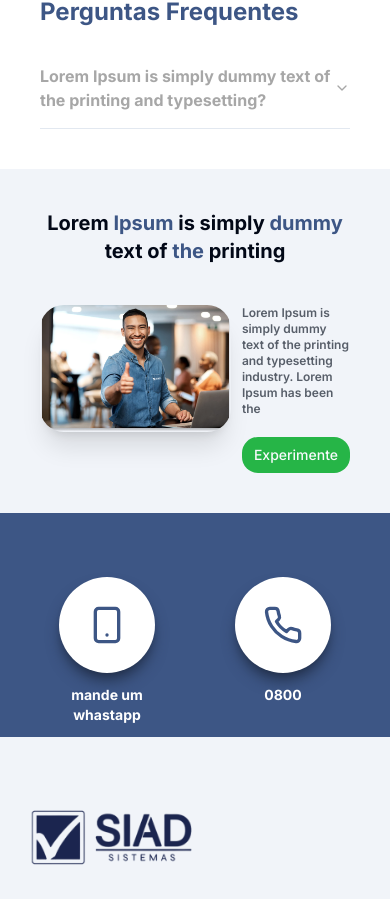
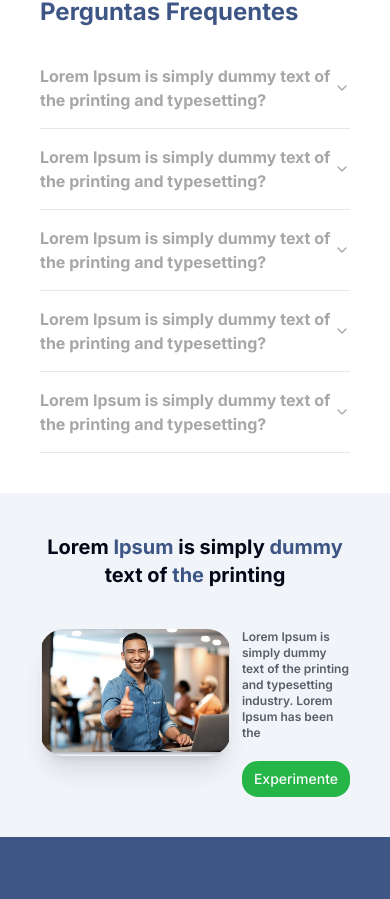
Before and after one commit to EvaldoFerreiraMoreira/site-siad, a Next.js app: page /planos in a window 390 px wide. Shown: the part 1796-2695 px from the top of the page. Built offline with nearby package versions, Linux system fonts and the light colour scheme.

Commit message:
fix: responsive carrosselfotos on home and add more questions on planos

```diff
--- a/src/app/(Home)/components/CarrosselFotos.tsx
+++ b/src/app/(Home)/components/CarrosselFotos.tsx
@@ -52,9 +52,9 @@ const CarrosselFotos = () => {
             </div>
         </div>,
         <div className="item" data-value="2" key={1}>
-            <div className='flex mt-5 justify-center gap-5'>
+            <div className='flex mt-5 justify-center gap-2 pb-5'>
 
-            <Image
+                <Image
                     src={"/carrossel03.png"}
                     alt="Imagem"
                     width={0}
@@ -97,8 +97,8 @@ const CarrosselFotos = () => {
             <div className='flex text-xl items-start text-justify my-1 font-bold mt-6 ml-3 gap-2 text-white'>
                 <h1>Acompanhe nossas</h1> <span className='text-black'> Redes</span>
             </div>
-            <div  className='flex items-start text-justify my-1 font-medium  ml-3 text-white'>
-            <p className='text-xs'>Conecte-se conosco, explore nossas redes e esteja sempre atualizado!</p>
+            <div className='flex items-start text-justify my-1 font-medium  ml-3 text-white'>
+                <p className='text-xs'>Conecte-se conosco, explore nossas redes e esteja sempre atualizado!</p>
             </div>
             <AliceCarousel
                 mouseTracking
--- a/src/app/planos/components/CommonQuestion.tsx
+++ b/src/app/planos/components/CommonQuestion.tsx
@@ -24,6 +24,46 @@ const CommonQuestion = () => {
                         </AccordionContent>
                     </AccordionItem>
 
+                    <AccordionItem value="item-2">
+                        <AccordionTrigger className="font-bold text-md text-left hover:text-[#3D5685]"
+                        >
+                            Lorem Ipsum is simply dummy text of the printing and typesetting?
+                        </AccordionTrigger>
+                        <AccordionContent className="font-medium text-sm  text-[#737373]">
+                            Lorem Ipsum is simply dummy text of the printing and typesetting lorem Ipsum is simply dummy text of the printing and typesetting
+                        </AccordionContent>
+                    </AccordionItem>
+
+                    <AccordionItem value="item-3">
+                        <AccordionTrigger className="font-bold text-md text-left hover:text-[#3D5685]"
+                        >
+                            Lorem Ipsum is simply dummy text of the printing and typesetting?
+                        </AccordionTrigger>
+                        <AccordionContent className="font-medium text-sm  text-[#737373]">
+                            Lorem Ipsum is simply dummy text of the printing and typesetting lorem Ipsum is simply dummy text of the printing and typesetting
+                        </AccordionContent>
+                    </AccordionItem>
+
+                    <AccordionItem value="item-4">
+                        <AccordionTrigger className="font-bold text-md text-left hover:text-[#3D5685]"
+                        >
+                            Lorem Ipsum is simply dummy text of the printing and typesetting?
+                        </AccordionTrigger>
+                        <AccordionContent className="font-medium text-sm  text-[#737373]">
+                            Lorem Ipsum is simply dummy text of the printing and typesetting lorem Ipsum is simply dummy text of the printing and typesetting
+                        </AccordionContent>
+                    </AccordionItem>
+
+                    <AccordionItem value="item-5">
+                        <AccordionTrigger className="font-bold text-md text-left hover:text-[#3D5685]"
+                        >
+                            Lorem Ipsum is simply dummy text of the printing and typesetting?
+                        </AccordionTrigger>
+                        <AccordionContent className="font-medium text-sm  text-[#737373]">
+                            Lorem Ipsum is simply dummy text of the printing and typesetting lorem Ipsum is simply dummy text of the printing and typesetting
+                        </AccordionContent>
+                    </AccordionItem>
+
                 </Accordion>
 
             </div>
```
